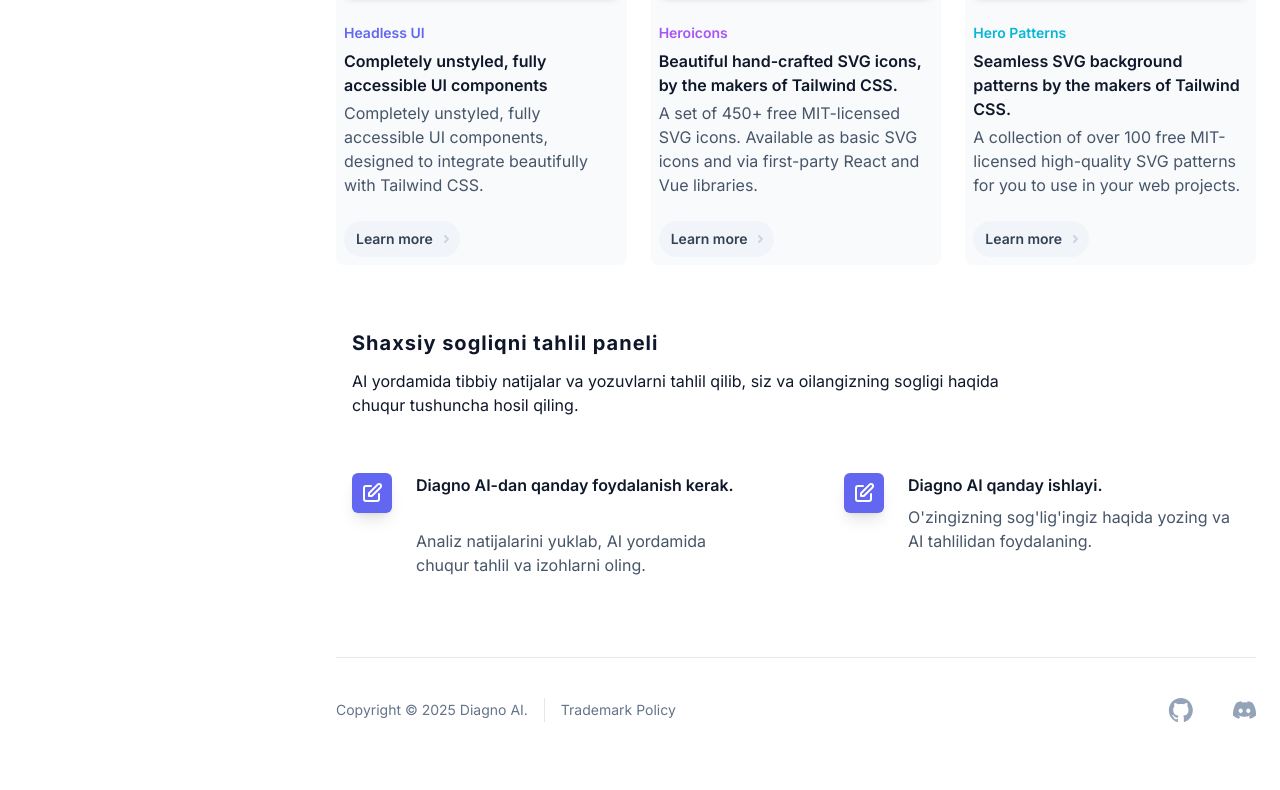
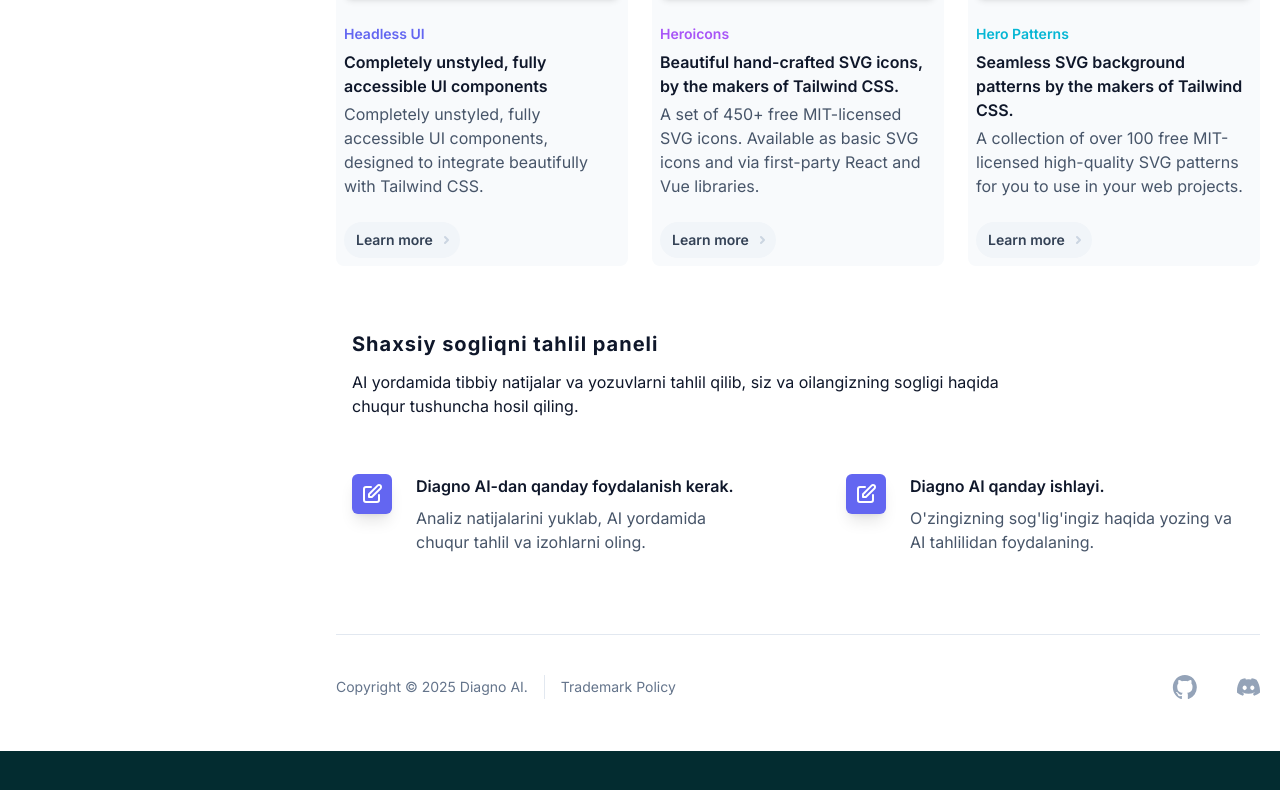
Before and after one commit to Uralov-Berdibek/diagno_ai, a Next.js app: page /dashboard/resources in a window 1280 px wide. Shown: the part 1830-2620 px from the top of the page. After the commit the page ends 2581 px from the top, so only its background shows below. Built offline with nearby package versions, Linux system fonts and the light colour scheme; no server answers.

Commit message:
fixed sidebar bugs

```diff
--- a/src/app/dashboard/page.tsx
+++ b/src/app/dashboard/page.tsx
@@ -4,8 +4,8 @@
 
 export default function Dashboard() {
   return (
-    <div className='lg:pl-[21rem] pr-6'>
-      <div className='max-w-3xl mx-auto relative z-20 pt-10 xl:max-w-none'>
+    <div className='lg:pl-[21rem] pr-5'>
+      <div className='max-w-3xl mx-auto relative z-20 pt-10 xl:max-w-none pl-5 md:pl-0'>
         <Docs />
         <Information />
         <Footer />
--- a/src/app/dashboard/resources/page.tsx
+++ b/src/app/dashboard/resources/page.tsx
@@ -9,16 +9,16 @@
 
 const ResourcesPage = (props: Props) => {
   return (
-    <div className='lg:pl-[21rem] pr-6 py-4'>
-      <main className='max-w-3xl mx-auto relative z-20 pt-10 xl:max-w-none'>
+    <div className='lg:pl-[21rem] pr-5 pt-4'>
+      <main className='max-w-3xl mx-auto relative z-20 pt-10 xl:max-w-none pl-5 md:px-0'>
         <ResourcesHeader />
         <div className='space-y-16'>
           <About />
           <Content />
           <Docs />
         </div>
+        <Footer />
       </main>
-      <Footer />
     </div>
   );
 };
--- a/src/app/dashboard/trenning/page.tsx
+++ b/src/app/dashboard/trenning/page.tsx
@@ -85,7 +85,7 @@
   }, [searchQuery, selectedCategory, minRating, showFavorites, videos]);
 
   return (
-    <div className='lg:pl-[21rem] pr-6 py-4'>
+    <div className='lg:pl-[21rem] px-5 py-4'>
       <h1 className='text-2xl font-bold mb-4'>Training Videos</h1>
 
       {/* Filters */}
--- a/src/components/shared/footer.tsx
+++ b/src/components/shared/footer.tsx
@@ -5,7 +5,7 @@
 const Footer = (props: Props) => {
   return (
     <footer className='text-sm leading-6 mt-16'>
-      <div className='pt-10 pb-28 border-t border-slate-200 sm:flex justify-between text-slate-500 dark:border-slate-200/5'>
+      <div className='pt-10 pb-5 border-t border-slate-200 sm:flex justify-between text-slate-500 dark:border-slate-200/5'>
         <div className='mb-6 sm:mb-0 sm:flex'>
           <p>Copyright © 2025 Diagno AI.</p>
           <p className='sm:ml-4 sm:pl-4 sm:border-l sm:border-slate-200 dark:sm:border-slate-200/5'>
--- a/src/components/shared/sidebar/sidebar-item.tsx
+++ b/src/components/shared/sidebar/sidebar-item.tsx
@@ -1,5 +1,7 @@
+'use client';
 import Link from 'next/link';
-import React from 'react';
+import React, { useCallback } from 'react';
+import useSidebarMobile from '../../../hooks/useSidebarMobile';
 
 type SidebarItemProps = {
   name: string;
@@ -9,11 +11,17 @@
 };
 
 const SidebarItem = ({ name, href, icon }: SidebarItemProps) => {
+  const sidebarMobile = useSidebarMobile();
+
+  const onCloseSidebarMobile = useCallback(() => {
+    sidebarMobile.onClose();
+  }, [sidebarMobile]);
   return (
     <div>
       <li>
         <Link
           className='group flex items-center lg:text-sm lg:leading-6 mb-4 font-semibold text-sky-500 dark:text-sky-400'
+          onClick={onCloseSidebarMobile}
           href={href}
         >
           <div className='mr-4 rounded-md ring-1 ring-slate-900/5 shadow-sm group-hover:shadow group-hover:ring-slate-900/10 dark:ring-0 dark:shadow-none dark:group-hover:shadow-none dark:group-hover:highlight-white/10 group-hover:shadow-sky-200 dark:group-hover:bg-sky-500 dark:bg-sky-500 dark:highlight-white/10'>
```
Also changed, not shown: 1 other file (tests, documents, lock files or other folders).
